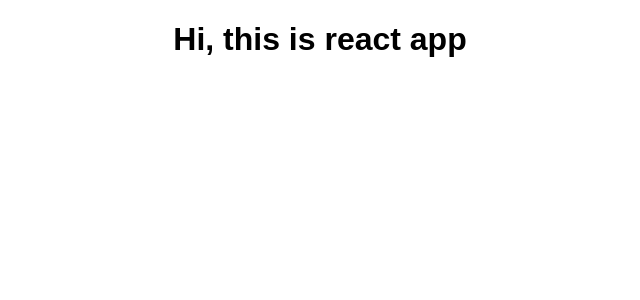
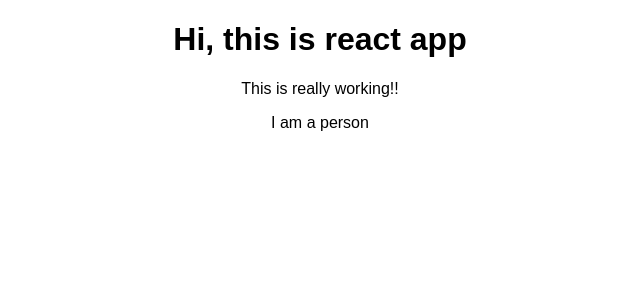
Before and after one commit to RahulPol/react-complete-guide, a React (Create React App) app in the folder project/react-complete-guide/: page / in a window 1280 px wide. Shown: the top 300 px of the page, without its empty margins (320-960 px from the left). Built offline with nearby package versions, Linux system fonts and the light colour scheme.

Commit message:
Section-3-Commit-7 first custom component

```diff
--- a/project/react-complete-guide/src/App.js
+++ b/project/react-complete-guide/src/App.js
@@ -1,16 +1,17 @@
 import React, { Component } from "react";
 import "./App.css";
 
+// while importing your custom components be sure to use capital case
+// as small case is reserved for html elements like div, p, etc
+import Person from "./Person/Person";
+
 class App extends Component {
   render() {
-    // Restrictions of JSX
-    // 1. There are few reserved keywords that you can't use in JSX, for eg. class, you can not use
-    //   class keyword to specify css class as it has different meaning in js
-    // 2. You can not return multiple elements from component there must be one return element per component
-    //
     return (
       <div className="App">
         <h1>Hi, this is react app</h1>
+        <p>This is really working!!</p>
+        <Person />
       </div>
     );
   }
--- /dev/null
+++ b/project/react-complete-guide/src/Person/Person.js
@@ -0,0 +1,7 @@
+import React from "react";
+
+const Person = () => {
+  return <p> I am a person</p>;
+};
+
+export default Person;
```
